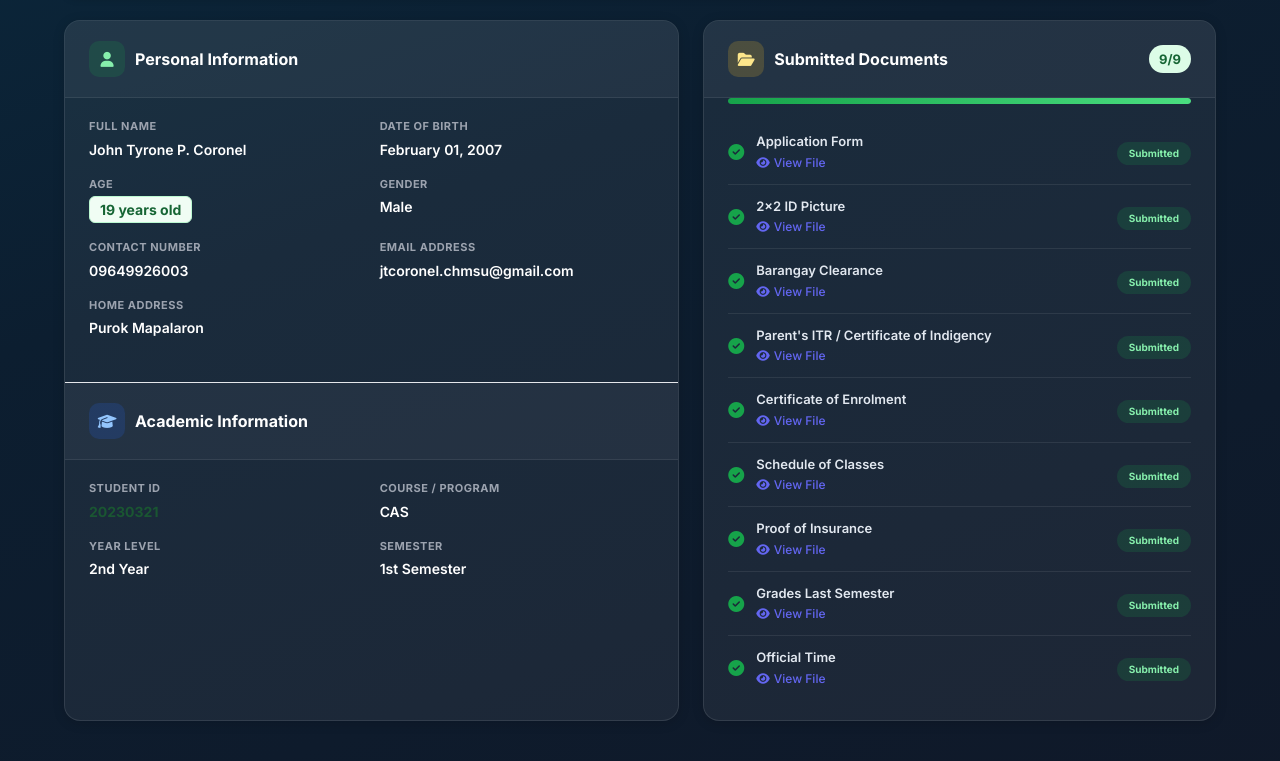
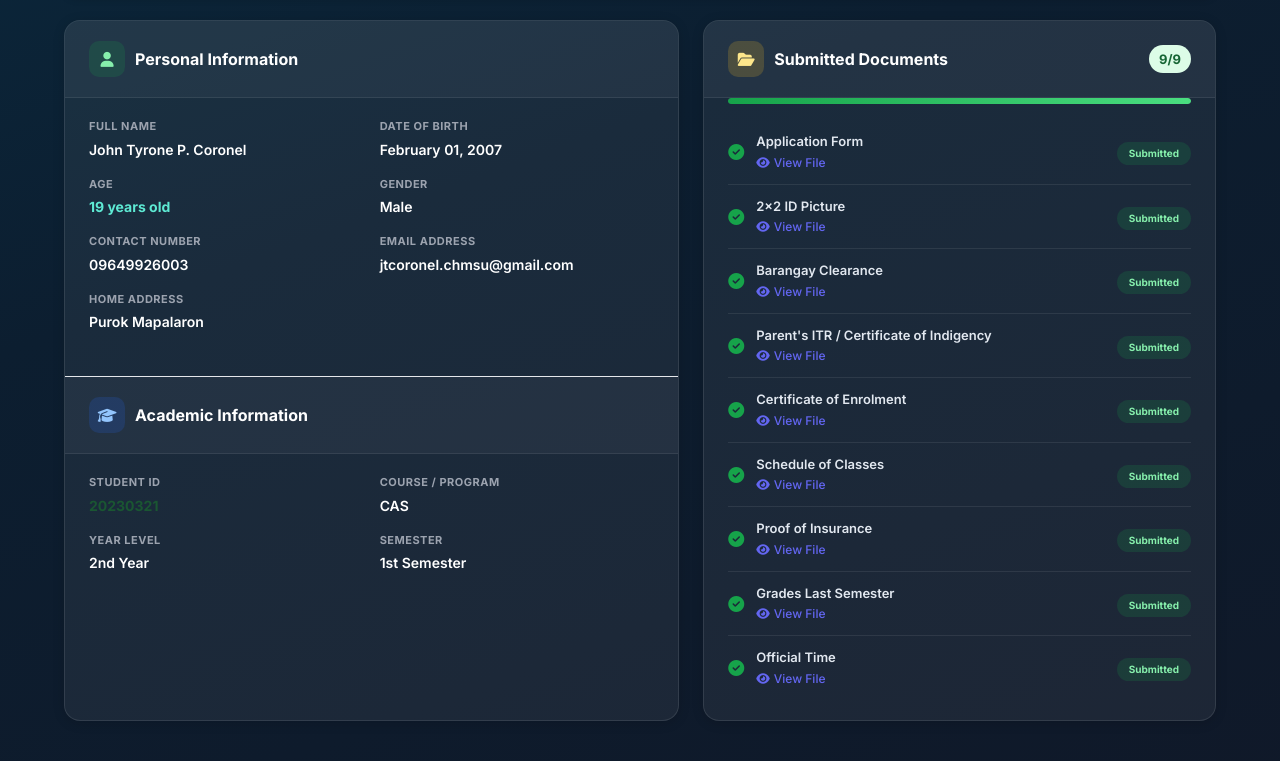
Before and after one commit to TheUnshackled1/Student-Application-Web-App, a Django app: page /staff/applications/3/review/ in a window 1280 px wide. Shown: the part 322-1083 px from the top of the page. Run offline with Django 5.2, Linux system fonts and the light colour scheme; a user stored in the database is signed in; data comes from the database, SQL or seed files in the repository; some libraries are stand-ins or nearby versions.

Commit message:
design text color for student age

```diff
--- a/home/templates/director/review_application.html
+++ b/home/templates/director/review_application.html
@@ -194,9 +194,7 @@
                 </div>
                 <div class="review-field">
                     <span class="review-field-label">Age</span>
-                    <span class="review-field-value">
-                        <span style="display:inline-block; background:#f0fdf4; color:#166534; font-weight:700; padding:2px 10px; border-radius:6px; border:1px solid #bbf7d0;">{{ age }} years old</span>
-                    </span>
+                    <span class="review-field-value" style="font-weight:700; color:#5eead4;">{{ age }} years old</span>
                 </div>
                 <div class="review-field">
                     <span class="review-field-label">Gender</span>
--- a/home/templates/staff/review_application.html
+++ b/home/templates/staff/review_application.html
@@ -189,9 +189,7 @@
                 </div>
                 <div class="review-field">
                     <span class="review-field-label">Age</span>
-                    <span class="review-field-value">
-                        <span style="display:inline-block; background:#f0fdf4; color:#166534; font-weight:700; padding:2px 10px; border-radius:6px; border:1px solid #bbf7d0;">{{ age }} years old</span>
-                    </span>
+                    <span class="review-field-value" style="font-weight:700; color:#5eead4;">{{ age }} years old</span>
                 </div>
                 <div class="review-field">
                     <span class="review-field-label">Gender</span>
```
